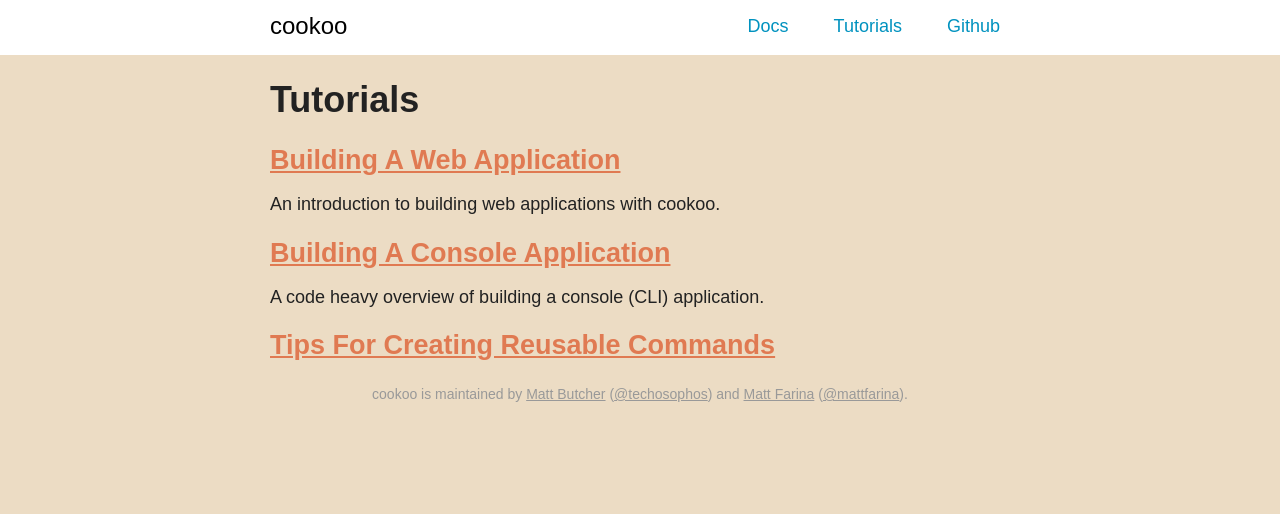
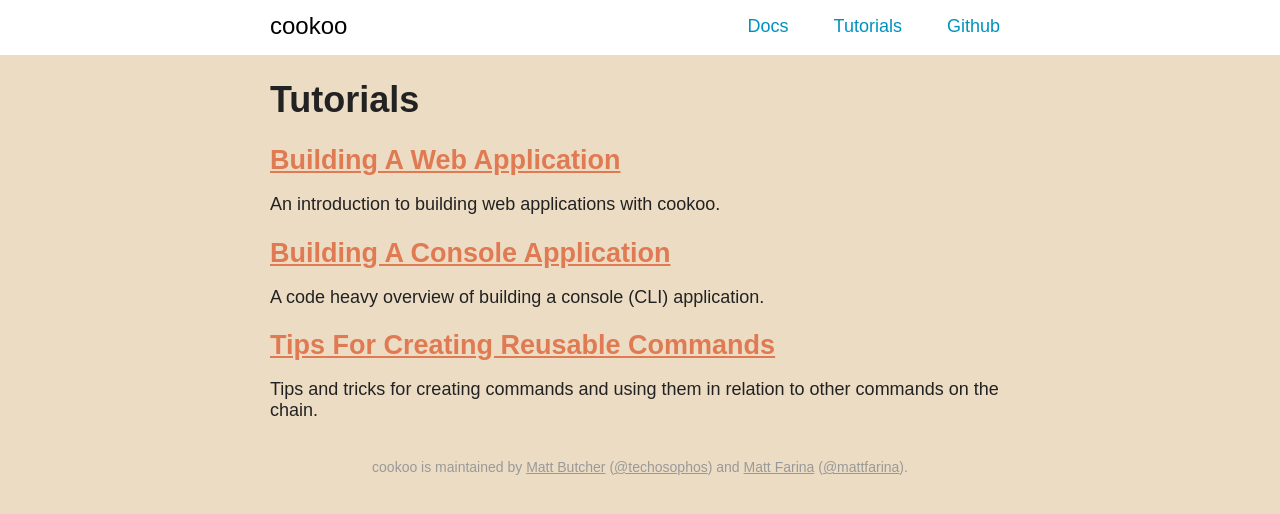
Before and after one commit to Masterminds/cookoo, a Jekyll site: the page built from _posts/2014-04-01-tutorials.md, in a window 1280 px wide. Shown: the top 514 px of the page. Built offline with Jekyll 4.4.1, drawn with Linux system fonts in a browser that asks for light colours; nearby versions of some CDN libraries; Markdown is read by kramdown in place of the engine named in the settings.

Commit message:
Updating the tutorials overview page.

```diff
--- a/_posts/2014-04-01-tutorials.md
+++ b/_posts/2014-04-01-tutorials.md
@@ -14,3 +14,4 @@ An introduction to building web applications with cookoo.
 A code heavy overview of building a console (CLI) application.
 
 ## [Tips For Creating Reusable Commands](http://masterminds.github.io/cookoo/tutorial/tips-creating-commands/)
+Tips and tricks for creating commands and using them in relation to other commands on the chain.
```
